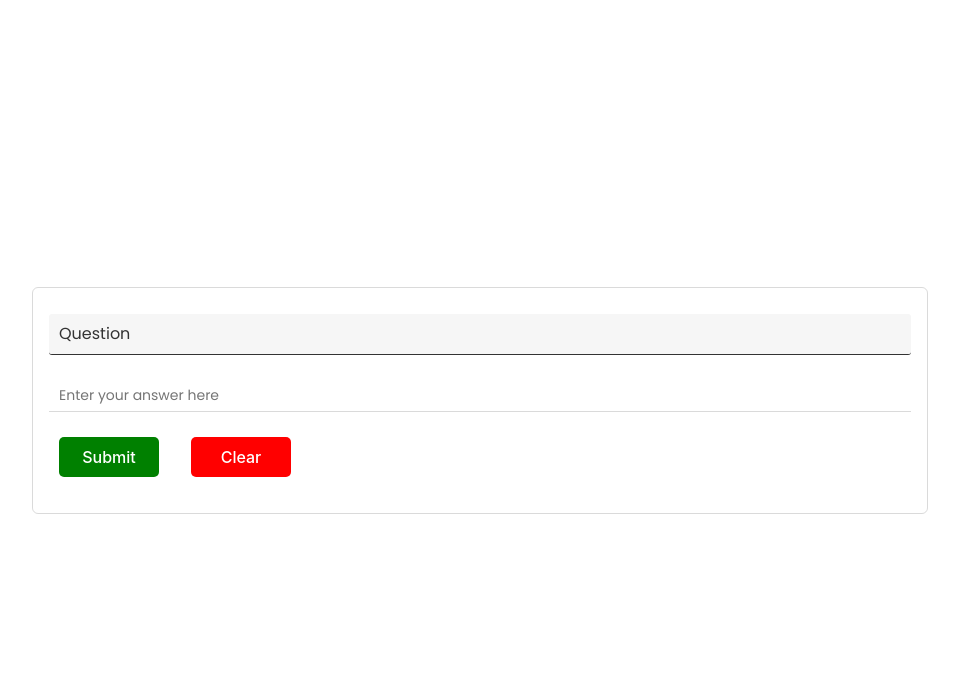
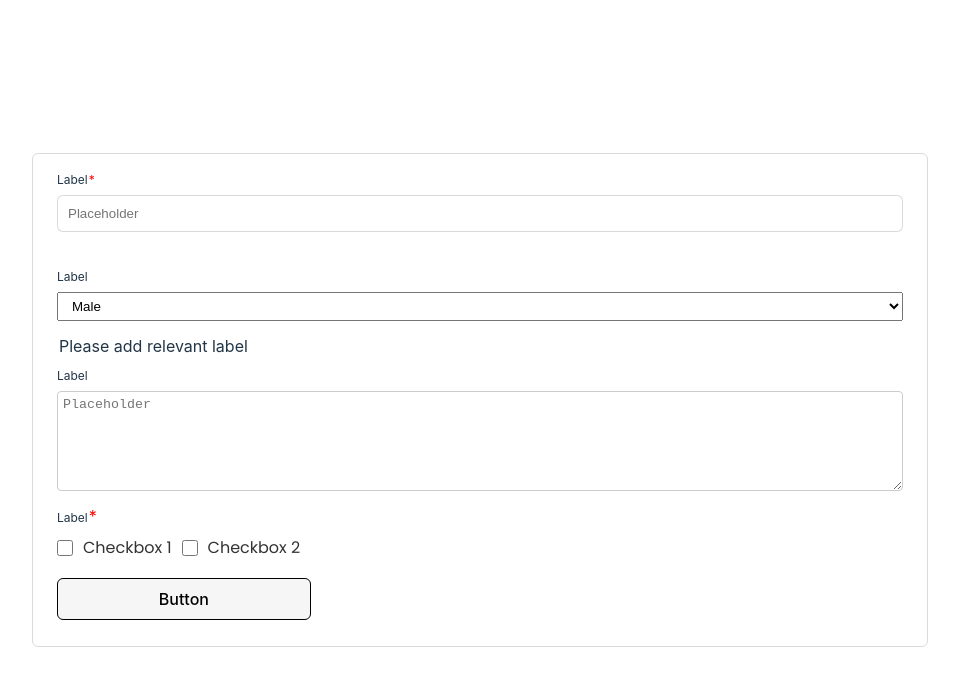
Before and after one commit to jshah3821/dynamic-form-for-project, a React (Vite) app: page / in a window 1280 px wide. Shown: the top 686 px of the page, without its empty margins (160-1119 px from the left). Built offline with nearby package versions, Linux system fonts and the light colour scheme.

Commit message:
code changes

```diff
--- a/src/components/Elements/ButtonElement.tsx
+++ b/src/components/Elements/ButtonElement.tsx
@@ -4,6 +4,7 @@ const ButtonElement = (props: any) => {
   return (
     <div className="px1">
       <button
+        className={`height-button form_button_css_updated`}
         style={props?.style}
         onClick={props?.onClick}
         disabled={props?.disabled}
--- a/src/components/Elements/CheckboxElement.tsx
+++ b/src/components/Elements/CheckboxElement.tsx
@@ -2,29 +2,36 @@ import React from "react";
 
 const CheckboxElement = (props) => {
   return (
-    <>
+    <div className="px1">
+      <label className="input_label">
+        {props?.name ? props?.name : "Label"}
+      </label>
+      {props?.required && (
+        <span style={{ color: "red", marginLeft: "1px" }}>*</span>
+      )}
+      <div className="flex flex-row justify-start items-center radio_option_style">
         {props?.optionDetails?.map((option, index) => {
           return (
-          <div className="checkbox-parent">
+            <div
+              key={index}
+              className="flex flex-row justify-start items-center"
+            >
               <input
-              className="checkbox input_padding"
+                className="option_radio"
                 style={props?.style}
                 type="checkbox"
                 id={option.value + index}
                 name="option"
-              value={option.value}
-              checked={props?.checked}
-              onChange={props?.onChange}
+                value={option?.value}
+                checked={props.formData[props?.name]?.includes(option.value)}
+                onChange={(e) => props?.handleChange(e, props?.name, true)}
               />
               <label
-              className="checkbox-label input_label px1"
-              htmlFor={props?.id}
+                className="option_label_style"
+                htmlFor={option.value + index}
               >
-              {props?.label}
+                {option?.label}
               </label>
-            {props?.required && (
-              <span style={{ color: "red", marginLeft: "1px" }}>*</span>
-            )}
             </div>
           );
         })}
@@ -37,10 +44,11 @@ const CheckboxElement = (props) => {
               paddingLeft: "0.5rem",
             }}
           >
-          {props?.label} is required.
+            {props?.name || `Label`} is required.
           </p>
         )}
-    </>
+      </div>
+    </div>
   );
 };
 
--- a/src/components/Elements/CustomBanner/bannerStyles.css
+++ b/src/components/Elements/CustomBanner/bannerStyles.css
@@ -127,7 +127,7 @@
 .banner-img {
   width: 100%;
   height: 100%;
-  object-fit: cover;
+  object-fit: fill;
 }
 
 /* The dots/bullets/indicators */
--- a/src/components/Elements/FormBuilder.css
+++ b/src/components/Elements/FormBuilder.css
@@ -1179,3 +1179,15 @@ textarea {
     border-radius: 5px;
   }
 }
+.height-button {
+  height: unset !important;
+  min-height: 40px;
+  border-radius: 6px;
+}
+.form_button_css_updated {
+  width: 100%;
+  height: 45px;
+  background-color: #f6f6f6;
+  outline: none;
+  border: 1px solid #000;
+}
--- a/src/components/Elements/FormBuilder.tsx
+++ b/src/components/Elements/FormBuilder.tsx
@@ -680,10 +680,13 @@ export const FormBuilder = ({ id, jsonData }: Props) => {
                       value={formData[obj?.properties?.name] || ""}
                       onChange={(e) => {
                         if (
-                          obj?.validation?.maxLength &&
+                          obj?.properties?.type === "number" &&
+                          obj?.validation?.maxLength
+                        ) {
                           e.target.value?.trim()?.length <=
-                            obj?.validation?.maxLength
-                        ) {
+                            obj?.validation?.maxLength &&
+                            handleChange(e, obj?.properties?.name, false);
+                        } else {
                           handleChange(e, obj?.properties?.name, false);
                         }
                       }}
@@ -758,20 +761,14 @@ export const FormBuilder = ({ id, jsonData }: Props) => {
                 return (
                   <CheckboxElement
                     optionDetails={obj?.properties?.optionDetails}
-                    value={obj?.properties?.label}
                     errors={errors}
                     key={index}
                     id={index}
                     name={obj?.properties?.name}
-                    label={obj?.properties?.label}
                     style={obj?.style}
-                    checked={formData[obj?.properties?.name]?.includes(
-                      obj?.properties?.label
-                    )}
+                    formData={formData}
+                    handleChange={handleChange}
                     required={obj?.validation?.required}
-                    onChange={(e) =>
-                      handleChange(e, obj?.properties?.name, true)
-                    }
                   />
                 );
               default:
--- a/src/components/Elements/InputElement.tsx
+++ b/src/components/Elements/InputElement.tsx
@@ -2,15 +2,20 @@ import React from "react";
 const InputElement = (props) => {
   return (
     <div className="inputContainer px1">
-      <label className="input-label-size-default" htmlFor={props?.id}>
-        {props?.label}
+      <label style={{ fontSize: "12px" }} htmlFor={props?.id}>
+        {props?.label ? props?.label : "Label"}
+        {props?.required && (
+          <span style={{ fontSize: "12px", color: "red", marginLeft: "1px" }}>
+            *
+          </span>
+        )}
       </label>
       <input
         id={props?.id}
         type={props?.type}
         placeholder={props?.placeholder}
-        minLength={props?.minLength}
-        maxLength={props?.maxLength}
+        minLength={props?.minLength || null}
+        maxLength={props?.maxLength || null}
         required={props?.required}
         style={props?.style}
         onChange={props?.onChange}
--- a/src/components/Elements/TextboxElement.tsx
+++ b/src/components/Elements/TextboxElement.tsx
@@ -4,7 +4,7 @@ const TextboxElement = (props: any) => {
   return (
     <div className="inputContainer px1">
       <label style={{ fontSize: "12px" }} htmlFor={props?.id}>
-        {props?.label}
+        {props?.label ? props?.label : "Label"}
       </label>
       <textarea
         value={props?.value}
--- a/src/data.json
+++ b/src/data.json
@@ -1,26 +1,111 @@
 [
   {
-    "selectionType": "surveyform",
-    "id": "0q_yIKPrjwTK8ZFgzDfKM",
-    "type": "surveyform",
-    "subType": "shortanswer",
+    "selectionType": "form",
+    "id": "wNVGCfoN8Gi5PDhbFMsPX",
+    "type": "element",
+    "subType": "input",
     "properties": {
-      "name": "shortanswer",
-      "question_style": {
-        "backgroundColor": "#f6f6f6",
-        "fontSize": "16px",
-        "color": "",
-        "height": "",
-        "width": "100%"
-      },
-      "answer_style": {
-        "backgroundColor": "#ffffff",
-        "fontSize": "14px",
-        "color": "",
-        "height": "",
-        "width": "100%"
-      },
-      "validation": { "minLength": null, "maxLength": null, "required": false }
+      "type": "Text",
+      "name": "Name",
+      "label": "Label",
+      "placeholder": "Placeholder"
+    },
+    "validation": { "maxLength": "", "minLength": "", "required": true },
+    "style": {
+      "backgroundColor": "",
+      "color": "",
+      "fontSize": "",
+      "height": "",
+      "borderWidth": "",
+      "width": "100%",
+      "padding": "10px"
+    },
+    "formId": null,
+    "surveyFormId": null,
+    "isSelectedField": false
+  },
+  {
+    "selectionType": "form",
+    "id": "D8lQrYV8yxLrMMyn0ARNg",
+    "type": "element",
+    "subType": "select",
+    "properties": {
+      "label": "Label",
+      "name": "select1",
+      "options": [
+        { "label": "Male", "value": "Male" },
+        { "label": "Female", "value": "Female" }
+      ]
+    },
+    "formId": null,
+    "surveyFormId": null,
+    "isSelectedField": false
+  },
+  {
+    "selectionType": "form",
+    "id": "22Gw5Bgyd29FGWwBsFPKd",
+    "type": "typography",
+    "subType": "text",
+    "properties": { "content": "Please add relevant label" },
+    "formId": null,
+    "surveyFormId": null,
+    "isSelectedField": false
+  },
+  {
+    "selectionType": "form",
+    "id": "r8XjzO1lwblD1Gz3eIbic",
+    "type": "element",
+    "subType": "textarea",
+    "properties": {
+      "rows": 5,
+      "label": "",
+      "name": "textArea",
+      "placeholder": "Placeholder"
+    },
+    "validation": { "minLength": null, "maxLength": null, "required": false },
+    "style": {
+      "fontSize": "",
+      "height": "",
+      "width": "100%",
+      "borderWidth": ""
+    },
+    "formId": null,
+    "surveyFormId": null,
+    "isSelectedField": false
+  },
+  {
+    "selectionType": "form",
+    "id": "TARbokYpwz6ozn0gPTgXy",
+    "type": "element",
+    "subType": "checkbox",
+    "properties": {
+      "name": "",
+      "optionDetails": [
+        { "label": "Checkbox 1", "value": "checkbox1" },
+        { "label": "Checkbox 2", "value": "checkbox2" }
+      ]
+    },
+    "validation": { "required": true },
+    "formId": null,
+    "surveyFormId": null,
+    "isSelectedField": true
+  },
+  {
+    "selectionType": "form",
+    "id": "NE8fH-gT865LKW637QXUJ",
+    "type": "element",
+    "subType": "button",
+    "properties": {
+      "label": "Button",
+      "type": "submit",
+      "callURL": "",
+      "disabled": false
+    },
+    "style": {
+      "height": "",
+      "width": "30%",
+      "backgroundColor": "#f6f6f6",
+      "color": ""
     },
     "formId": null,
     "surveyFormId": null,
```
Lines whose indentation alone changed are shown as unchanged.
